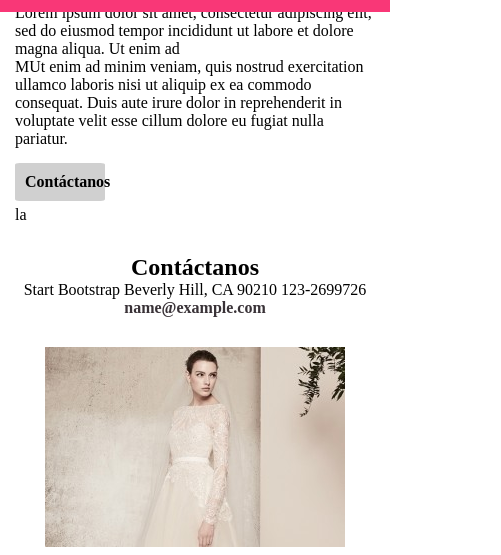
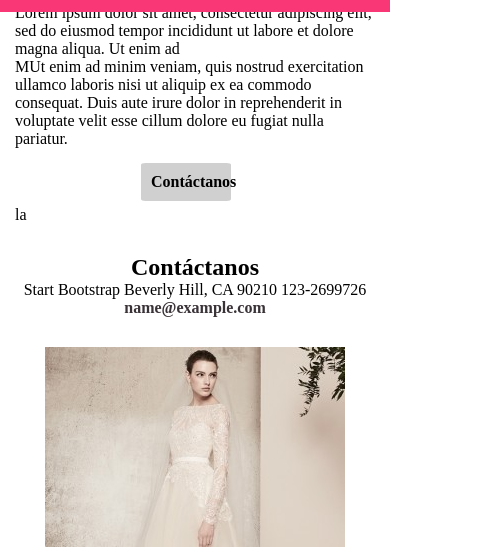
Before and after one commit to nikedia/mi-pagina-challenge, a plain HTML site: page index.html in a window 390 px wide. Shown: the part 68-623 px from the top of the page, 501 px wide, since content can reach past the window. Drawn offline with Linux system fonts and the light colour scheme.

Commit message:
centrando divs en phones

```diff
--- a/css/main.css
+++ b/css/main.css
@@ -123,6 +123,7 @@ nav {
 
         /* <!-- Banner --> */
 #bride-banner {
+    outline: 1px solid red;
     background-image: url(../assets/images/bride-1900x1200.jpg);
     background-size: 100% cover;
     height: auto;
@@ -149,6 +150,11 @@ nav {
 } */
 
          /* <!-- button --> */
+span {
+  position: relative;
+  left: 35%;
+}
+
 span>.btn {
     background-color: var(--color3);
     border-radius: 5%;
--- a/index.html
+++ b/index.html
@@ -30,6 +30,7 @@
             <h1 id="brand-phrase">Vistiendo Sueños</h1>
         </figure>
     </header>
+    <main class="container">
    <!-- Sections  -->
 
    <!-- first-block -->
@@ -80,6 +81,7 @@
           <span><a class="btn" href="#">Contáctanos</a></span>
         </figure>
    </section>
+  </main>
    <!-- footer -->
    <footer class="col-xs-12" > <!-- 1 columm -->
     <p>Copyright &#169; Fiore 2017</p>
```
